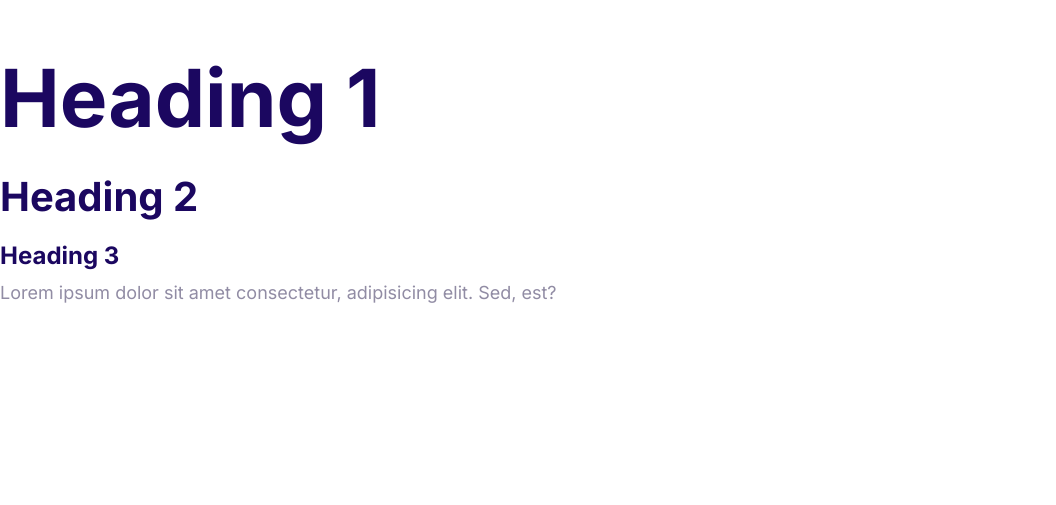
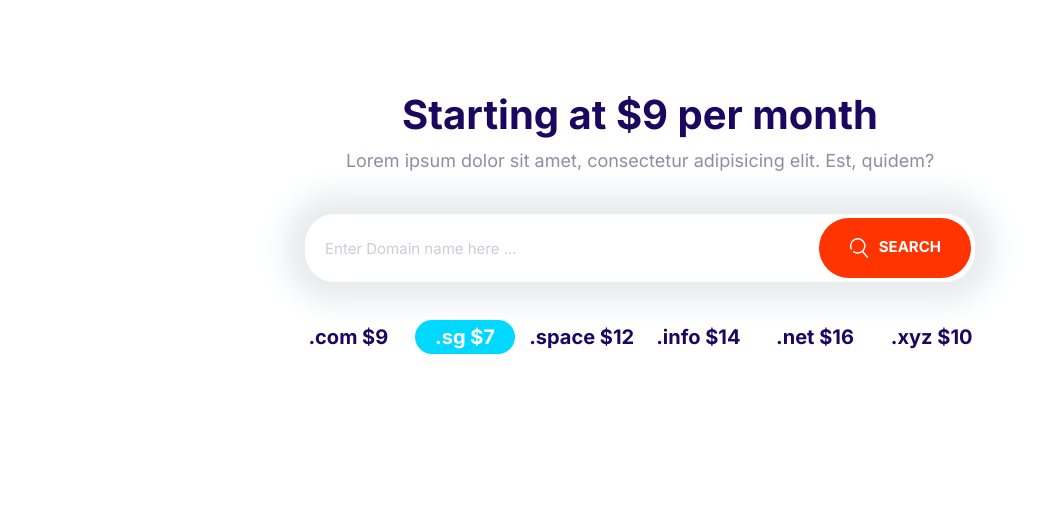
Before and after one commit to jinsang-hwang/htm_css, a plain HTML site: page index.html in a window 1280 px wide. Shown: the whole page, without its empty margins (0-1056 px from the left). Drawn offline with Linux system fonts and the light colour scheme.

Commit message:
domain-block

```diff
--- a/css/styles.css
+++ b/css/styles.css
@@ -187,6 +187,13 @@ a {
     white-space: wrap;
 }
 
+.btn .icon {
+    width: 2rem;
+    height: 2rem;
+    margin-right: 1rem;
+    vertical-align: middle;
+}
+
 .btn--primary {
     background: var(--color-primary);
     color: #fff;
@@ -255,7 +262,7 @@ a {
 .input-group .input {
     border: 0;
     flex-grow: 1;
-    padding: 1.5rem 1rem;
+    padding: 1.5rem 2rem;
 }
 .input-group .btn {
     margin: 4px;
@@ -517,7 +524,7 @@ a {
 .block {
     --padding-vertical: 6rem;
     padding: var(--padding-vertical) 2rem;
-    border: 2px solid red;
+    /* border: 2px solid red;  */
 }
 
 .block__header {
@@ -635,3 +642,28 @@ a {
         align-self: center;
     }
 }
+
+/* Domain Block */
+.block-domain .input-group {
+    box-shadow: 0 0 30px 20px #e6ebee;
+    border: 0;
+    margin: 4rem auto;
+    max-width: 670px;
+}
+
+.block-domain__prices {
+    display: grid;
+    grid-template-columns: repeat(3, 1fr);
+    grid-template-rows: repeat(2, 6rem);
+    font-size: 2rem;
+    font-weight: 600;
+    justify-items: center;
+    max-width: 700px;
+    margin: 0 auto;
+}
+
+@media screen and (min-width: 768px) {
+    .block-domain__prices {
+        grid-template-columns: repeat(auto-fit, minmax(10rem, 1fr));
+    }
+}
--- a/index.html
+++ b/index.html
@@ -14,10 +14,33 @@
     <link rel="stylesheet" href="css/styles.css" />
   </head>
   <body>
-    <h1>Heading 1</h1>
-    <h2>Heading 2</h2>
-    <h3>Heading 3</h3>
-    <p>Lorem ipsum dolor sit amet consectetur, adipisicing elit. Sed, est?</p>
-    <script src="js/main.js"></script>
+    <section class="block container block-domain">
+      <header class="block__header">
+        <h2>Starting at $9 per month</h2>
+        <p>
+          Lorem ipsum dolor sit amet, consectetur adipisicing elit. Est, quidem?
+        </p>
+      </header>
+      <div class="input-group">
+        <input
+          type="text"
+          class="input"
+          placeholder="Enter Domain name here ..."
+        />
+        <button class="btn btn--accent">
+          <svg class="icon icon--white">
+            <use xlink:href="images/sprite.svg#search"></use></svg
+          >Search
+        </button>
+      </div>
+      <ul class="list block-domain__prices">
+        <li>.com $9</li>
+        <li><span class="badge badge--secondary">.sg $7</span></li>
+        <li>.space $12</li>
+        <li>.info $14</li>
+        <li>.net $16</li>
+        <li>.xyz $10</li>
+      </ul>
+    </section>
   </body>
 </html>
```
Also changed, not shown: css/components/domain-block.html (added, +28 -0 lines), css/components/input-group.html (added, +4 -0 lines), css/components/icons.html (line endings or trailing spaces).
